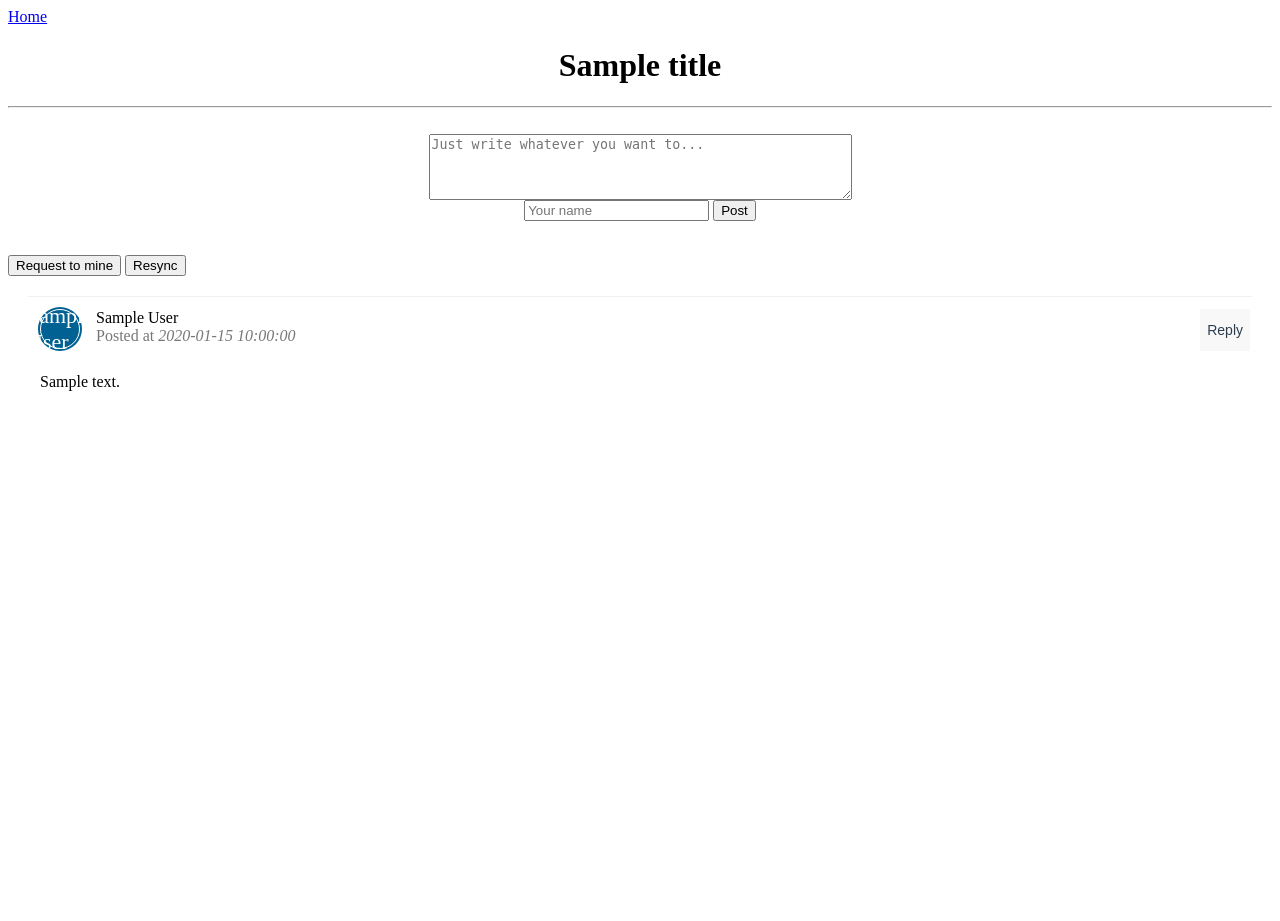
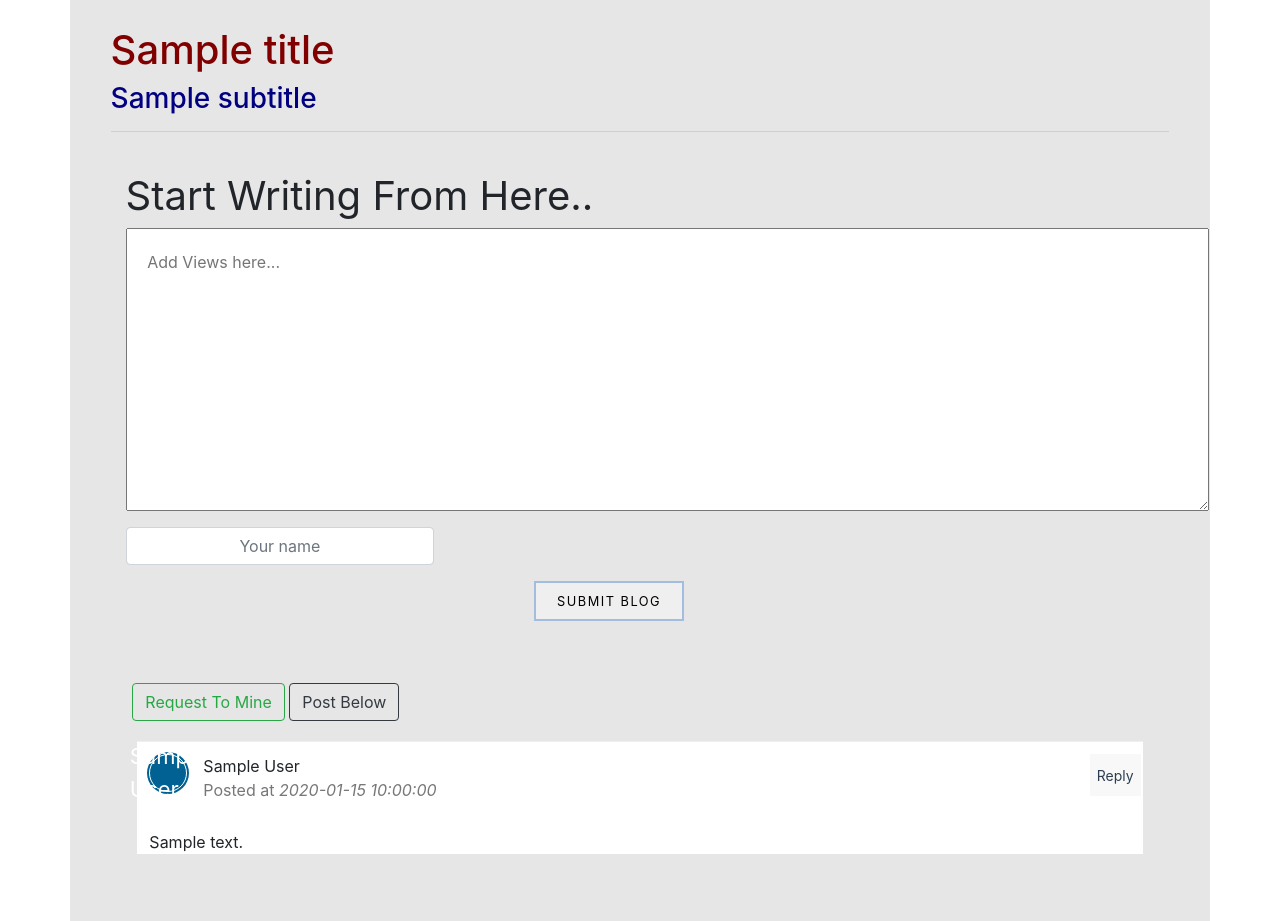
Before and after one commit to satwikkansal/python_blockchain_app, a Flask app: template app/templates/index.html in a window 1280 px wide. Before the commit the page ends 391 px from the top, so only its background shows below. Run offline with Flask 2, Linux system fonts and the light colour scheme; the template is opened without the code that fills it: most values are stand-ins (such as "Sample title", 1, 10 or a date in 2020); some libraries are stand-ins or nearby versions.

Commit message:
Made required changes in UI

```diff
--- a/app/templates/base.html
+++ b/app/templates/base.html
@@ -1,10 +1,19 @@
-<html>
+<html lang="en">
   <head>
+    <meta charset="UTF-8">
+    <meta name="viewport" content="width=device-width, initial-scale=1.0">
+    <link rel="stylesheet" href="https://stackpath.bootstrapcdn.com/bootstrap/4.3.1/css/bootstrap.min.css" integrity="sha384-ggOyR0iXCbMQv3Xipma34MD+dH/1fQ784/j6cY/iJTQUOhcWr7x9JvoRxT2MZw1T" crossorigin="anonymous">
     <title>{{ title }}</title>
   </head>
   <body>
-    <div><a href="/index">Home</a></div>
-    <center><h1>{{ title }}</h1></center>
+    <div class="container">
+      <div class="col-12 col-sm-12">
+        <h1>
+          {{ title }}
+        </h1>
+        <h3>
+          {{ subtitle }}
+        </h3>
         <hr>
         {% with messages = get_flashed_messages() %}
         {% if messages %}
@@ -16,5 +25,7 @@
         {% endif %}
         {% endwith %}
         {% block content %}{% endblock %}
+    </div>
+    </div>
   </body>
 </html>
--- a/app/templates/index.html
+++ b/app/templates/index.html
@@ -3,20 +3,41 @@
 
 {% block content %}
 	<br>
-
-	<center>
-	<form action="/submit" id="textform" method="post">
-	    <textarea name="content" rows="4" cols="50" placeholder="Just write whatever you want to..."></textarea>
-	    <br>
-	    <input type="text" name="author" placeholder="Your name">
-	    <input type="submit" value="Post">
-	</form>
-	</center>
+	<div>
+		<form action="/submit" id="textform" method="post">
+			<div class="col-8 col-sm-12">
+				<h2 id="typewriter"></h2>
+				<div class="form-group">
+					<textarea name="content" rows="10" cols="100" placeholder="Add Views here..."></textarea>
+				</div>
+				<div class="form-group">
+					<input type="text" name="author" placeholder="Your name" class="form-control" id="namefield">
+				</div>
+			</div>
+			<div class="form-group">
+				<div class="box bg-1"></div>
+					<button id="post_blog_button" type="submit" class="button" value="Post" >
+						<div id="translate"></div>
+						Submit Blog
+					</button>
+				</div>
+			</div>
+		</form>
+	</div>
 
 	<br>
 
-	<a href="{{node_address}}/mine" target="_blank"><button>Request to mine</button></a>
-	<a href="/"><button>Resync</button></a>
+	<div class="container">
+		<div class="col-6 col-sm-12">
+			<a href="{{ node_address }}/mine" target="_blank">
+				<button class="btn btn-outline-success ">Request To Mine</button>
+			</a>
+			<a href="/">
+				<button class="btn btn-outline-dark">Post Below</button>
+			</a>
+		</div>
+	<!-- <a href="{{node_address}}/mine" target="_blank"><button>Request to mine</button></a>
+	<a href="/"><button>Resync</button></a> -->
 
 	<div style="margin: 20px;">
 
@@ -37,6 +58,24 @@
 	{% endfor %}
 
 	<style>
+
+		h1{
+			color: maroon;
+		}
+		h3{
+			color: navy;
+		}
+		h2{
+			font-weight: 400;
+  			font-size:40px;
+		}
+		.container {
+			background-color: #E6E6E7;
+			padding: 2%;
+		}
+		textarea{
+			padding: 2%;
+		}
 		.post_box {
 		    background: #fff;
 		    padding: 12px 0px 0px 12px;
@@ -85,6 +124,7 @@
 		.post_box-options {
 		    float: right;
 		}
+
 		.option-btn {
 		    background: #f8f8f8;
 		    border: none;
@@ -97,6 +137,72 @@
 		    outline: none;
 		    height: 42px;
 		}
+
+
+		#post_blog_button {
+			text-align: center;
+			margin-left: 40%;
+			position: relative;
+			overflow: hidden;
+			cursor: pointer;
+			display: inline-flex;
+			height: 40px;
+			width: 150px;
+			border: 2px solid #A2BDDD;
+			/* margin: 20px 20px 20px 20px; */
+			color: black;
+			text-transform: uppercase;
+			text-decoration: none;
+			font-size: .8em;
+			letter-spacing: 1.5px;
+			align-items: center;
+			justify-content: center;
+			overflow: hidden;
+		}
+
+		#post_blog_button a {
+			position: relative;
+			transition: all .45s ease-Out;
+		}
+
+		#translate {
+			transform: rotate(50deg);
+			width: 100%;
+			height: 250%;
+			left: -200px;
+			top: -30px;
+			background: #468ADC;
+			opacity: 0.6;
+			position: absolute;
+			transition: all .3s ease-Out;
+		}
+
+		#post_blog_button:hover #translate {
+			left: 0;
+		}
+
+		#post_blog_button:hover a {
+			color: #D7E0EB;
+		}
+		#namefield {
+			width: 30%;
+			text-align: center;
+		}
 	</style>
-    </div>
+	</div>
+	</div>
+	<script>
+		var test = document.getElementById("typewriter");
+
+		var text = "Start Writing From Here..";
+		var result = "";
+		window.addEventListener("load", (event) => {
+		for (let i = 0; i < text.length; i++) {
+			setTimeout(function () {
+			result += text[i];
+			test.innerHTML = result;
+			}, 120 * i);
+		}
+		});
+	</script>
 {% endblock %}
--- a/app/views.py
+++ b/app/views.py
@@ -38,8 +38,8 @@ def fetch_posts():
 def index():
     fetch_posts()
     return render_template('index.html',
-                           title='YourNet: Decentralized '
-                                 'content sharing',
+                           title='CODACT',
+                           subtitle='Decentrailised Blog Sharing Webapp',
                            posts=posts,
                            node_address=CONNECTED_NODE_ADDRESS,
                            readable_time=timestamp_to_string)
```
Also changed, not shown: 5 other files. Lines whose indentation alone changed are shown as unchanged.
